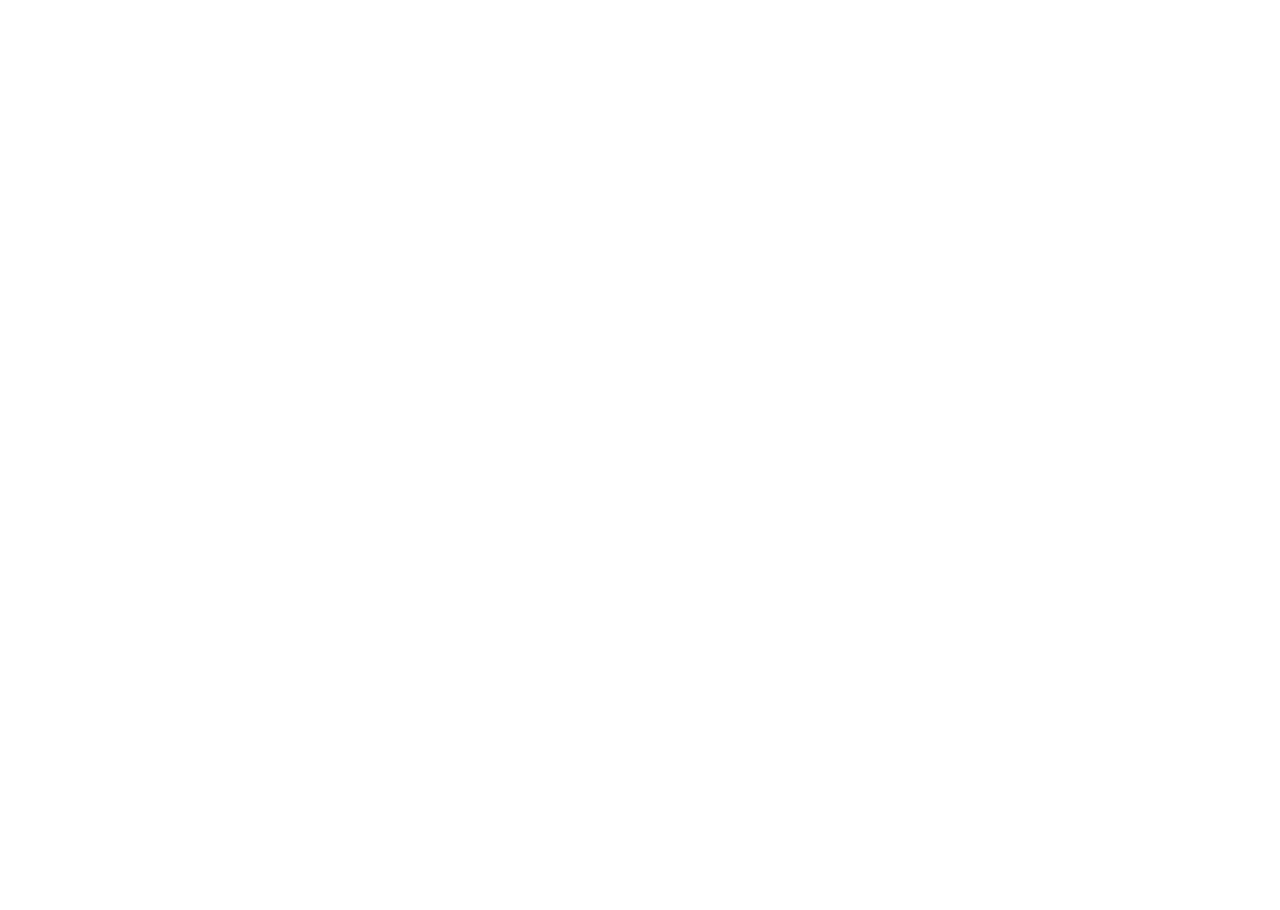
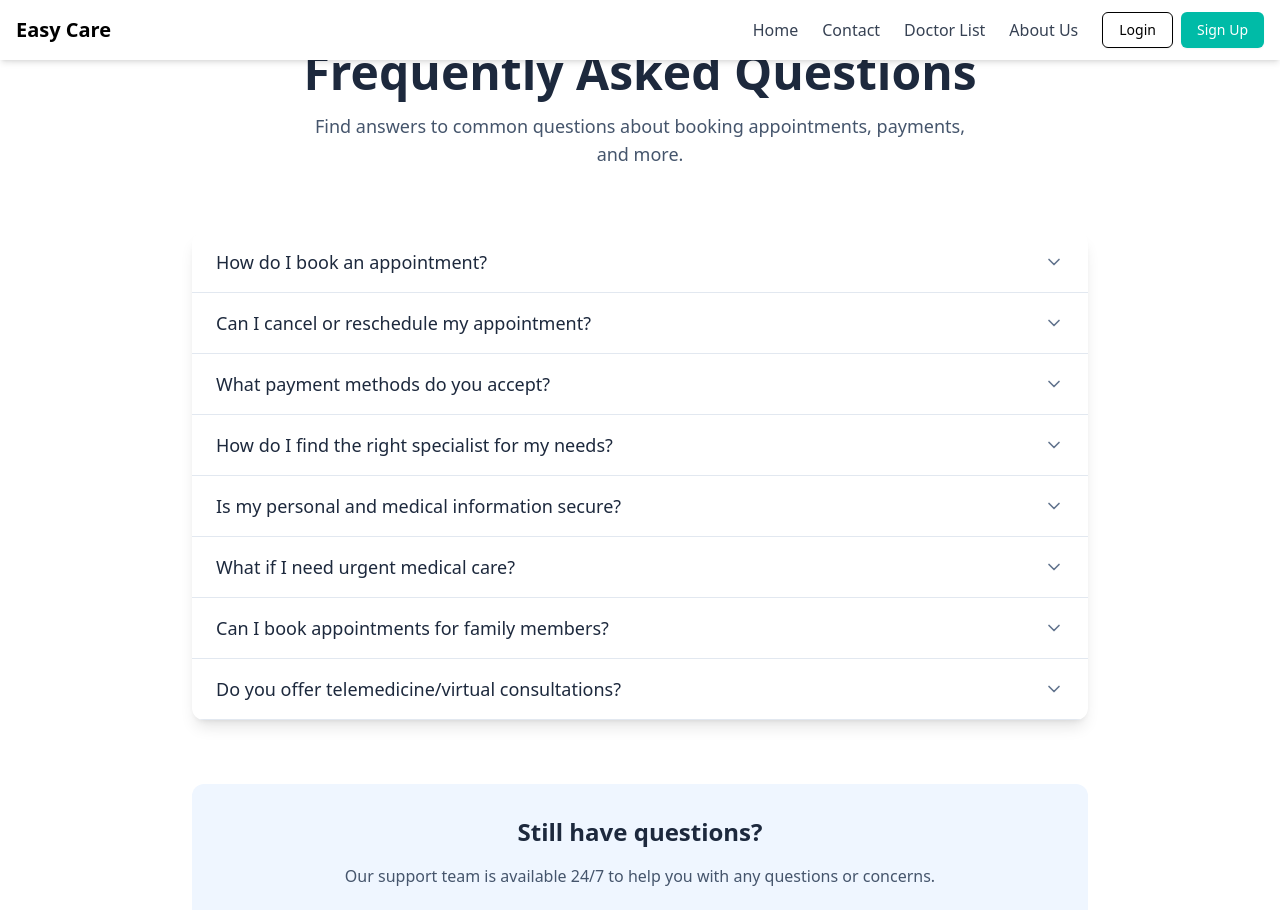
Before and after one commit to bijaykarki4742/doctor-appointment-system, a React (Vite) app in the folder Frontend/: page /faq in a window 1280 px wide. Before the commit this address had no page. Shown: the top 910 px of the page. Before the commit the page ends 800 px from the top, so only its background shows below. Built offline with nearby package versions, Linux system fonts and the light colour scheme.

Commit message:
Fixed Signup  buttom padding added faq section

```diff
--- a/Frontend/src/App.jsx
+++ b/Frontend/src/App.jsx
@@ -16,6 +16,7 @@ import { DashboardLayout } from "@/pages/DashboardLayout.jsx"
 import VideoCall from "@/containers/VideoCall.jsx";
 import { UserProvider } from "@/Contexts/UserContext.jsx";
 import ProtectedRoute from "@/containers/ProtectedRoute.jsx";
+import FAQ from "@/pages/FAQ.jsx";
 import { Toaster } from "react-hot-toast"
 
 function App() {
@@ -63,6 +64,7 @@ function App() {
                     <Route path="/bookDoctor" element={<BookDoctor />} />
                     <Route path="/dashboard" element={<Dashboard />} />
                     <Route path="/videoCall/:roomId" element={<VideoCall />} />
+                    <Route path="/faq" element={<FAQ />} />
 
                     {/* Dashboard Layout nested routes */}
                     <Route path="/admin" element={<DashboardLayout />}>
--- a/Frontend/src/containers/Footer.jsx
+++ b/Frontend/src/containers/Footer.jsx
@@ -1,6 +1,5 @@
 import { Phone, Mail } from "lucide-react";
 import { Link } from "react-router-dom";
-
 
 export default function Footer() {
     return (
@@ -23,7 +22,7 @@ export default function Footer() {
                                 </Link>
                             </li>
                             <li>
-                                <Link to="/contact" className="text-slate-300 hover:text-white transition-colors">
+                                <Link to="/contactUs" className="text-slate-300 hover:text-white transition-colors">
                                     Contact
                                 </Link>
                             </li>
--- /dev/null
+++ b/Frontend/src/pages/FAQ.jsx
@@ -0,0 +1,99 @@
+import { useState } from 'react';
+import Footer from "@/containers/Footer";
+import Navbar from "@/containers/Navbar";
+import { ChevronDown } from "lucide-react";
+
+export default function FAQPage() {
+  const faqs = [
+    {
+      question: "How do I book an appointment?",
+      answer: "You can book appointments through our website or mobile app. Simply select your preferred doctor, choose an available time slot, and confirm your booking. You'll receive a confirmation email with all the details."
+    },
+    {
+      question: "Can I cancel or reschedule my appointment?",
+      answer: "Yes, you can cancel or reschedule up to 24 hours before your appointment time. Log in to your account, go to 'My Appointments', and select the option to modify your booking."
+    },
+    {
+      question: "What payment methods do you accept?",
+      answer: "We accept all major credit cards, PayPal, and direct bank transfers. Some clinics may also accept cash payments on-site."
+    },
+    {
+      question: "How do I find the right specialist for my needs?",
+      answer: "Our platform includes detailed profiles for each doctor with their specialties, qualifications, and patient reviews. You can use our search filters or take our quick questionnaire to get personalized recommendations."
+    },
+    {
+      question: "Is my personal and medical information secure?",
+      answer: "Absolutely. We use end-to-end encryption and comply with all healthcare data protection regulations. Your information is never shared without your consent."
+    },
+    {
+      question: "What if I need urgent medical care?",
+      answer: "For life-threatening emergencies, please call your local emergency number immediately. Our platform is designed for non-emergency appointments. However, we do offer same-day urgent care appointments when available."
+    },
+    {
+      question: "Can I book appointments for family members?",
+      answer: "Yes, you can add family members to your account and manage appointments for them. You'll need their basic information and medical history to complete the booking."
+    },
+    {
+      question: "Do you offer telemedicine/virtual consultations?",
+      answer: "Many of our providers offer virtual consultations. Look for the 'Video Visit' option when booking. You'll receive a secure link to join your appointment at the scheduled time."
+    }
+  ];
+
+  const [openIndex, setOpenIndex] = useState(null);
+
+  const toggleAccordion = (index) => {
+    setOpenIndex(openIndex === index ? null : index);
+  };
+
+  return (
+    <div className="min-h-screen flex flex-col">
+      <Navbar />
+      <main className="flex-grow container mx-auto px-4 py-12">
+        <div className="max-w-4xl mx-auto">
+          <div className="text-center mb-16">
+            <h1 className="text-4xl md:text-5xl font-bold text-slate-800 mb-4">Frequently Asked Questions</h1>
+            <p className="text-lg text-slate-600 max-w-2xl mx-auto">
+              Find answers to common questions about booking appointments, payments, and more.
+            </p>
+          </div>
+
+          <div className="bg-white rounded-xl shadow-lg overflow-hidden">
+            <div className="w-full">
+              {faqs.map((faq, index) => (
+                <div key={index} className="border-b border-slate-200">
+                  <button
+                    className="flex w-full items-center justify-between px-6 py-4 hover:bg-slate-50 transition-colors"
+                    onClick={() => toggleAccordion(index)}
+                  >
+                    <span className="text-lg font-medium text-slate-800 text-left">{faq.question}</span>
+                    <ChevronDown
+                      className={`h-5 w-5 text-slate-500 shrink-0 transition-transform duration-200 ${
+                        openIndex === index ? 'rotate-180' : ''
+                      }`}
+                    />
+                  </button>
+                  {openIndex === index && (
+                    <div className="px-6 py-4 text-slate-600">
+                      {faq.answer}
+                    </div>
+                  )}
+                </div>
+              ))}
+            </div>
+          </div>
+
+          <div className="mt-16 bg-blue-50 rounded-xl p-8 text-center">
+            <h2 className="text-2xl font-semibold text-slate-800 mb-4">Still have questions?</h2>
+            <p className="text-slate-600 mb-6 max-w-2xl mx-auto">
+              Our support team is available 24/7 to help you with any questions or concerns.
+            </p>
+            <button className="bg-blue-600 hover:bg-blue-700 text-white font-medium py-3 px-6 rounded-lg transition-colors">
+              Contact Support
+            </button>
+          </div>
+        </div>
+      </main>
+      <Footer />
+    </div>
+  );
+}
--- a/Frontend/src/pages/signup.jsx
+++ b/Frontend/src/pages/signup.jsx
@@ -951,7 +951,7 @@ const Signup = () => {
             </CardContent>
 
             {step < 4 && (
-              <CardFooter className="flex justify-between border-t pt-6">
+              <CardFooter className="flex justify-between border-t p-6">
                 {step > 1 ? (
                   <Button type="button" variant="outline" onClick={prevStep} className="flex items-center">
                     <ChevronLeft className="mr-2 h-4 w-4" />
```
Also changed, not shown: Frontend/src/containers/Profile/ProfileSettings.jsx (+95 -84 lines).
